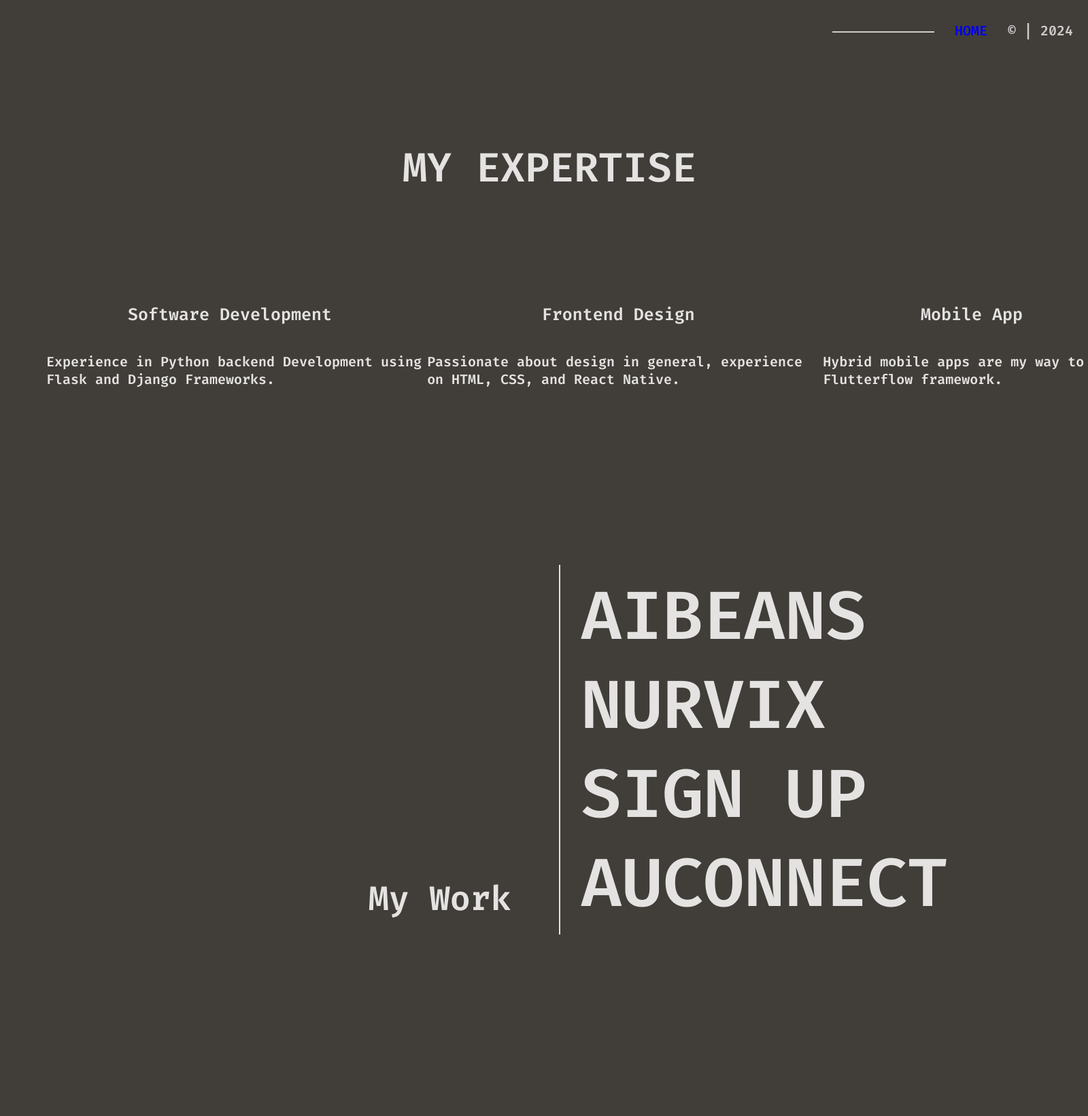
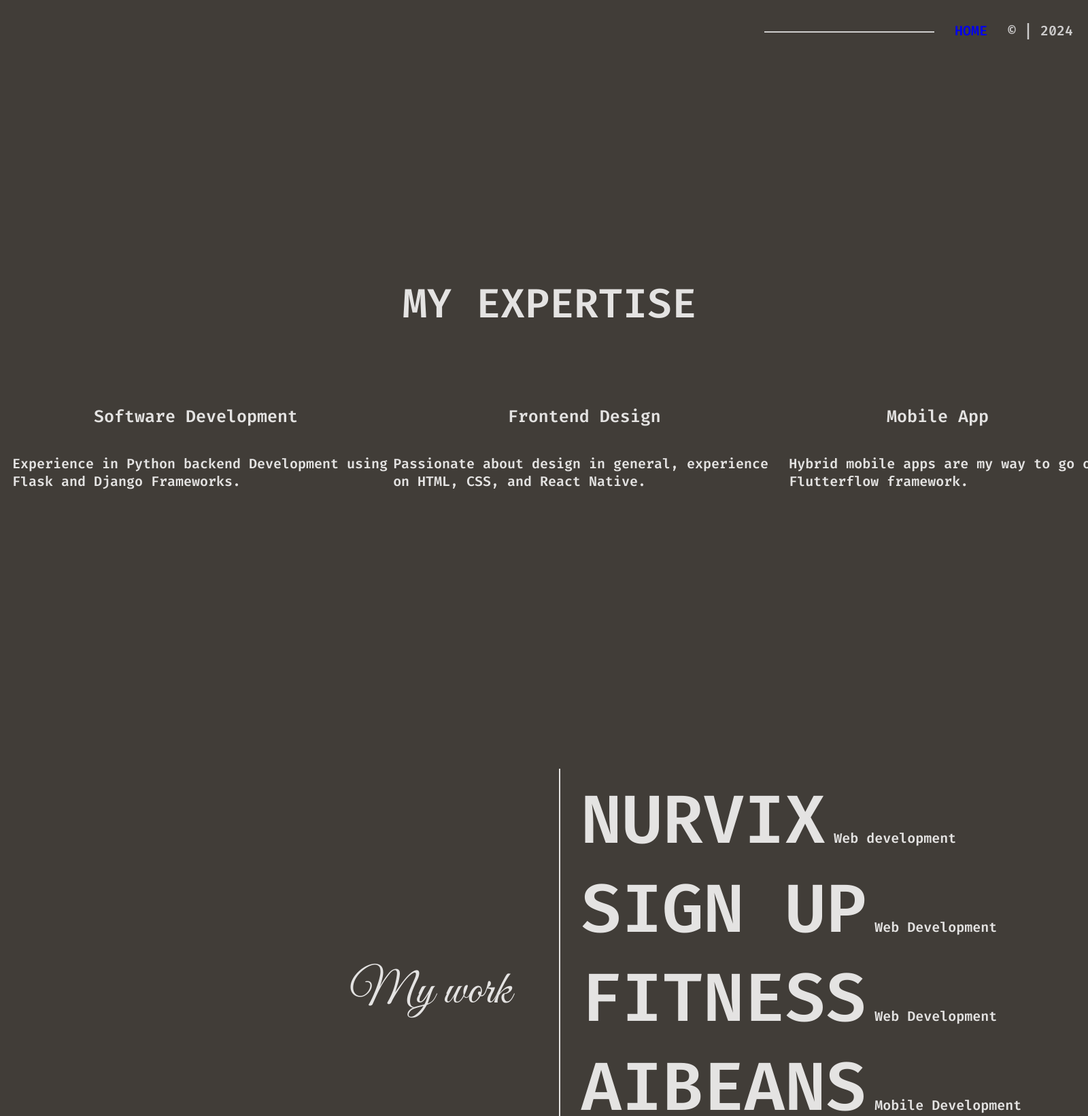
Before and after one commit to karinnarocha/karinna-portfolio, a Flask app: page /Work in a window 1600 px wide; the page is wider, and only the part inside the window is pictured. Shown: the top 1642 px of that part at 68% size. Before the commit the page ends 1375 px from the top of that part, so only its background shows below. Run offline with Flask 3, Linux system fonts and the light colour scheme; parts of the project's set-up code (start-up, migrations or seed data) failed here and were passed over.

Commit message:
Updated portfolio with new features

```diff
--- a/PORTIFOLIO/static/style.css
+++ b/PORTIFOLIO/static/style.css
@@ -31,7 +51,7 @@ a:visited {
 }
 
 .nav-line {
-    width: 150px;
+    width: 250px;
     height: 2px;
     background-color: rgb(63, 60, 56);
     margin-bottom: 40px;
@@ -147,19 +168,20 @@ a:visited {
 
 
 /*--------------- WORK PAGE ---------------*/
-
+.ExpertiseSession{
+    padding-top: 400px;
+    padding-bottom: 400px;
+}
 .divisionExper{
     width: 100%;
     flex-direction: row;
     display: flex;
     justify-content: center;
-    padding: 50px;
 }
 .divisionWork{
     width: 100%;
     flex-direction: row;
     display: flex;
-    padding-top: 200px;
 }
 
 .experienceTitle{
@@ -167,16 +189,19 @@ a:visited {
     font-size: 60px;
     color: rgb(228, 227, 226);
     font-family: FiraCode;
-    padding-top: 200px;
     padding-bottom: 50px;
 }
+.WorkTitlesSession{
+    padding-bottom: 400px;
+}
+
 .myWork{
     width: 100%;
-    font-size: 50px;
+    font-size: 70px;
     color: rgb(228, 227, 226);
-    font-family: FiraCode;
+    font-family: GreatVibes;
     text-align: end;
-    margin-top: auto;
+    align-self: center;
     padding-right: 50px;
     padding-bottom: 20px;
 }
--- a/PORTIFOLIO/templates/Work.html
+++ b/PORTIFOLIO/templates/Work.html
@@ -20,9 +20,8 @@
       <div class="copyright">© | 2024</div>
     </div>
     <!-- TITLE starts -->
-    <header>
+    <div class="ExpertiseSession">
       <div class="experienceTitle">MY EXPERTISE</div>
-    </header>
       <div class="divisionExper">
         <div>
           <div class="expertisetitle">Software Development</div>
@@ -34,8 +33,8 @@
         <div>
           <div class="expertisetitle">Frontend Design</div>
           <div class="expertisecontent">
-          Passionate about design in general, experience on HTML, CSS, and React
-          Native.
+            Passionate about design in general, experience on HTML, CSS, and
+            React Native.
           </div>
         </div>
         <div>
@@ -45,23 +44,110 @@
           </div>
         </div>
       </div>
+    </div>
+    <div class="WorkTitlesSession">
       <div class="divisionWork">
         <div class="myWork">
-        <div>My Work</div>
+          <div>My work</div>
         </div>
         <div class="vertical-line fadein"></div>
         <div class="expertisecontent">
-        <a class="workTitle" href="{{ url_for('AIBensPage.aibeanspage') }}"
-          >AIBEANS</a
-        ><br />
-        <a class="workTitle" href="{{ url_for('indexPage.home') }}">NURVIX</a
-        ><br />
-        <a class="workTitle" href="{{ url_for('indexPage.home') }}">SIGN UP</a
-        ><br />
-        <a class="workTitle" href="{{ url_for('indexPage.home') }}"
-          >AUCONNECT</a
+          <a class="workTitle" data-scroll="nurvix">NURVIX</a
+          ><span> Web development</span><br />
+          <a class="workTitle" data-scroll="signup">SIGN UP</a
+          ><span> Web Development</span><br />
+          <a class="workTitle" data-scroll="fitness">FITNESS</a
+          ><span> Web Development</span><br />
+          <a class="workTitle" data-scroll="aibeans">AIBEANS</a
+          ><span> Mobile Development</span><br />
+          <a class="workTitle" data-scroll="aibeans">JIU-JITSU</a
+          ><span> Photopraphy</span>
+        </div>
+      </div>
+    </div>
+    <div class="ImageSession">
+      <div class="experienceTitle">Web Development</div>
+      <div class="ImageContainer" data-section="nurvix">
+        <img
+          src="../static/uploads/nurvix_page.JPG"
+          alt="NurVIX Page"
+          class="imageWebsite"
+        />
+        <p class="image__overlay hoverOverImages">
+          <span>NurVIX - Full stack </span>
+          <br />
+          Specs: Python (Flask), HTML, CSS <br />Deployed: Godaddy
+          <a href="https://nurvix.live" target="_blank">NurVIX website</a>
+        </p>
+      </div>
+      <div class="ImageContainer" data-section="signup">
+        <img
+          src="../static/uploads/Mercy_page.JPG"
+          alt="Sign Up Page"
+          class="imageWebsite"
+        />
+        <p class="image__overlay hoverOverImages">
+          <span>Sign Up Registration - Full Stack</span>
+          <br />
+          <span>Specs: Python(Django), HTML, CSS</span><br />
+          <span>Database: SQLite Built in</span>
+        </p>
+      </div>
+      <div class="ImageContainer" data-section="fitness">
+        <img
+          src="../static/uploads/Daniellysfitness.PNG"
+          alt="Fitness Page"
+          class="imageWebsite"
+        />
+        <div class="image__overlay hoverOverImages">
+          <span>Danielly's Fitness - Front end</span>
+          <br />
+          <p>Specs: PHP, HTML, CSS <br />Deployed: Wordpress</p>
+          <a href="https://daniellysfitness.com" target="_blank"
+            >Danielly's Fitness website</a
           >
         </div>
       </div>
+    </div>
+    <div class="mobileappSession" data-section="aibeans">
+      <div class="experienceTitle">Mobile Application</div>
+      <div class="mobileAppSession">
+        <video class="VideoAIBeans" loop autoplay muted>
+          <source src="../static/uploads/AIBEANS.mov" type="video/mp4" />
+        </video>
+        <div class="AIBeansbox">
+          <div class="AIBeansdescription fade-in">
+            <p>
+              <span>AIBeans - Full Stack</span><br /><br />
+              <span>
+                Specs:<br />
+                Pyton, React Native</span
+              >
+              <br />Deployed: <br />Heroku, Apple Store(test mode)
+            </p>
+          </div>
+        </div>
+      </div>
+    </div>
+    <div class="PhotographySession">
+      <div class="experienceTitle">Photography</div>
+      <div class="photographygalery">Coming soon!</div>
+    </div>
   </body>
 </html>
+<script>
+  document.addEventListener("DOMContentLoaded", () => {
+    document.querySelectorAll("a[data-scroll]").forEach((link) => {
+      link.addEventListener("click", function (e) {
+        e.preventDefault();
+        const section = this.getAttribute("data-scroll");
+        const target = document.querySelector(
+          `.ImageContainer[data-section="${section}"]`
+        );
+        if (target) {
+          target.scrollIntoView({ behavior: "smooth" });
+        }
+      });
+    });
+  });
+</script>
--- a/PORTIFOLIO/templates/index.html
+++ b/PORTIFOLIO/templates/index.html
@@ -13,7 +13,7 @@
   <body class="fullpage sandbackground">
     <!-- NAV starts -->
     <div class="navspace navspace.dark">
-      <div class="nav-lineDark"></div>
+      <div class="nav-line"></div>
       <div class="LTicon">
         <a href="https://www.linkedin.com/in/karinnarocha/" target="_blank"
           >LI</a
@@ -30,9 +30,7 @@
 
     <!-- TITLE starts -->
     <header>
-      <a href="{{ url_for('nurvixPage.nurvixpage') }}" class="nurvixHeader"
-        >NurVIX</a
-      >
+      <a href="https://www.twitch.tv/nurvix" class="nurvixHeader">NurVIX</a>
       <div class="karinnaHeader animated-textRight4s">Karinna Rocha</div>
     </header>
 
```
Also changed, not shown: other parts of PORTIFOLIO/static/style.css (+116 -20 lines), PORTIFOLIO/templates/Contact.html (+6 -3 lines), PORTIFOLIO/static/uploads/AIBEANS.JPG (deleted), PORTIFOLIO/static/uploads/Daniellysfitness.PNG (added), PORTIFOLIO/static/uploads/Mercy_page.JPG, PORTIFOLIO/static/uploads/nurvix_page.JPG, 1 other file. Lines whose indentation alone changed are shown as unchanged.
